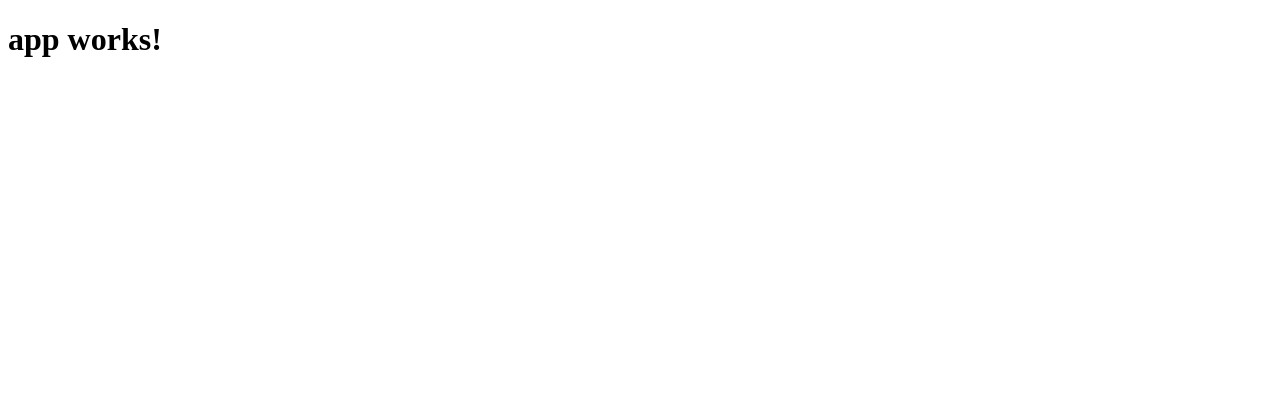
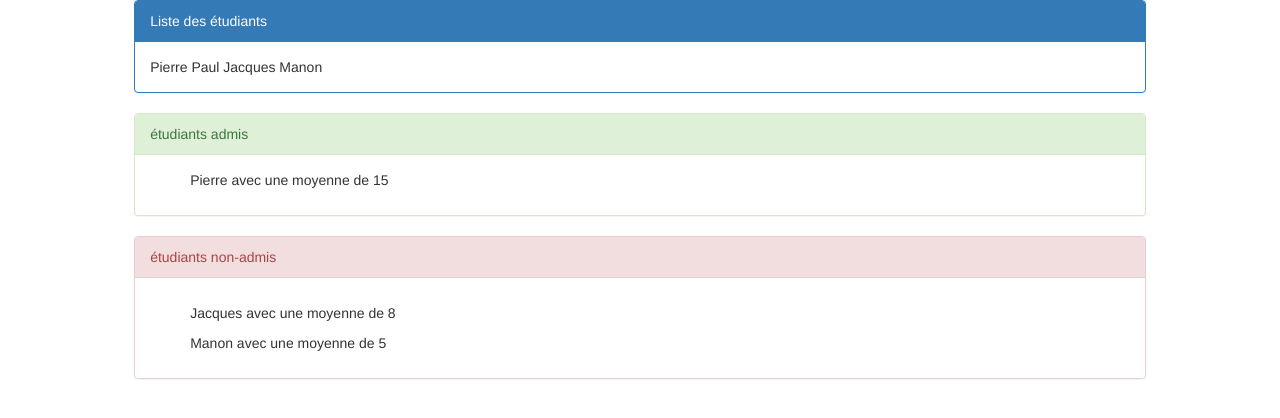
Before and after one commit to iknsa-formation/poec-symfony, an Angular app: page / in a window 1280 px wide. Shown: the top 418 px of the page. Built offline with nearby package versions, Linux system fonts and the light colour scheme.

Commit message:
succes de l'exercice sur Angular

```diff
--- a/angular-cli.json
+++ b/angular-cli.json
@@ -21,11 +21,12 @@
         "styles.css"
       ],
       "scripts": [],
-      "environments": {
-        "source": "environments/environment.ts",
-        "dev": "environments/environment.ts",
-        "prod": "environments/environment.prod.ts"
-      }
+      "environmentSource": "environments/environment.ts",
+	  "environments": {
+  	  "dev": "environments/environment.ts",
+  	  "prod": "environments/environment.prod.ts"
+}
+
     }
   ],
   "e2e": {
--- a/package.json
+++ b/package.json
@@ -26,6 +26,7 @@
     "zone.js": "^0.7.2"
   },
   "devDependencies": {
+    "@angular/cli": "^1.4.9",
     "@angular/compiler-cli": "^2.3.1",
     "@types/jasmine": "2.5.38",
     "@types/node": "^6.0.42",
--- a/src/app/app.component.html
+++ b/src/app/app.component.html
@@ -1,3 +1,57 @@
-<h1>
-  {{title}}
-</h1>
+<!doctype html>
+<html>
+<head>
+  <meta charset="utf-8">
+  <title>Angular Bootstrap Demo</title>
+  <base href="/">
+  <meta name="viewport" content="width=device-width, initial-scale=1">
+  <link rel="icon" type="image/x-icon" href="favicon.ico">
+  <link rel="stylesheet" href="https://maxcdn.bootstrapcdn.com/bootstrap/3.3.7/css/bootstrap.min.css" integrity="sha384-BVYiiSIFeK1dGmJRAkycuHAHRg32OmUcww7on3RYdg4Va+PmSTsz/K68vbdEjh4u" crossorigin="anonymous">
+</head>
+<body>
+
+<div class="container-fluid">
+	<div class="col-md-10 col-md-offset-1">
+<div class="panel panel-primary">
+  <div class="panel-heading">Liste des étudiants </div>
+  <div class="panel-body">
+      <span *ngFor="let etudiant of etudiants">
+    	{{etudiant.nom}}
+    </span>
+  </div>
+</div>
+
+
+<div class="panel panel-success">
+  <div class="panel-heading">étudiants admis </div>
+  <div class="panel-body">
+      <ul *ngFor="let etudiant of etudiants">
+      	<span *ngIf="etudiant.moyenne > 10">
+      		{{etudiant.nom}} avec une moyenne de {{etudiant.moyenne}}
+      	</span>
+
+    </ul>
+  </div>
+</div>
+
+
+<div class="panel panel-danger">
+  <div class="panel-heading">étudiants non-admis </div>
+  <div class="panel-body">
+      <ul *ngFor="let etudiant of etudiants">
+      	<span *ngIf="etudiant.moyenne < 10">
+      		{{etudiant.nom}} avec une moyenne de {{etudiant.moyenne}}
+      	</span>
+
+    </ul>
+  </div>
+</div>
+
+
+</div>
+</div>
+
+  <script src="https://code.jquery.com/jquery-3.1.1.min.js" integrity="sha256-hVVnYaiADRTO2PzUGmuLJr8BLUSjGIZsDYGmIJLv2b8=" crossorigin="anonymous"></script>
+  <script src="https://maxcdn.bootstrapcdn.com/bootstrap/3.3.7/js/bootstrap.min.js" integrity="sha384-Tc5IQib027qvyjSMfHjOMaLkfuWVxZxUPnCJA7l2mCWNIpG9mGCD8wGNIcPD7Txa" crossorigin="anonymous"></script>
+</body>
+</html>
--- a/src/app/app.component.ts
+++ b/src/app/app.component.ts
@@ -6,5 +6,33 @@ import { Component } from '@angular/core';
   styleUrls: ['./app.component.css']
 })
 export class AppComponent {
-  title = 'app works!';
+
+  etudiants: Array<any> // Array<string>
+  constructor() {
+  	this.etudiants = [
+  		{
+  		nom: 'Pierre',
+  		moyenne: '15',
+  		admis: true
+  		} , {
+
+  		nom: 'Paul',
+  		moyenne: '10',
+  		admis: true
+
+  		} ,	{
+
+  		nom: 'Jacques',
+  		moyenne: '8',
+  		admis: false
+
+  		} ,	{
+
+  		nom: 'Manon',
+  		moyenne: '5',
+  		admis: false
+  		}
+
+  	];
+  }
 }
--- a/src/app/app.module.ts
+++ b/src/app/app.module.ts
@@ -7,7 +7,7 @@ import { AppComponent } from './app.component';
 
 @NgModule({
   declarations: [
-    AppComponent
+    AppComponent,
   ],
   imports: [
     BrowserModule,
```
